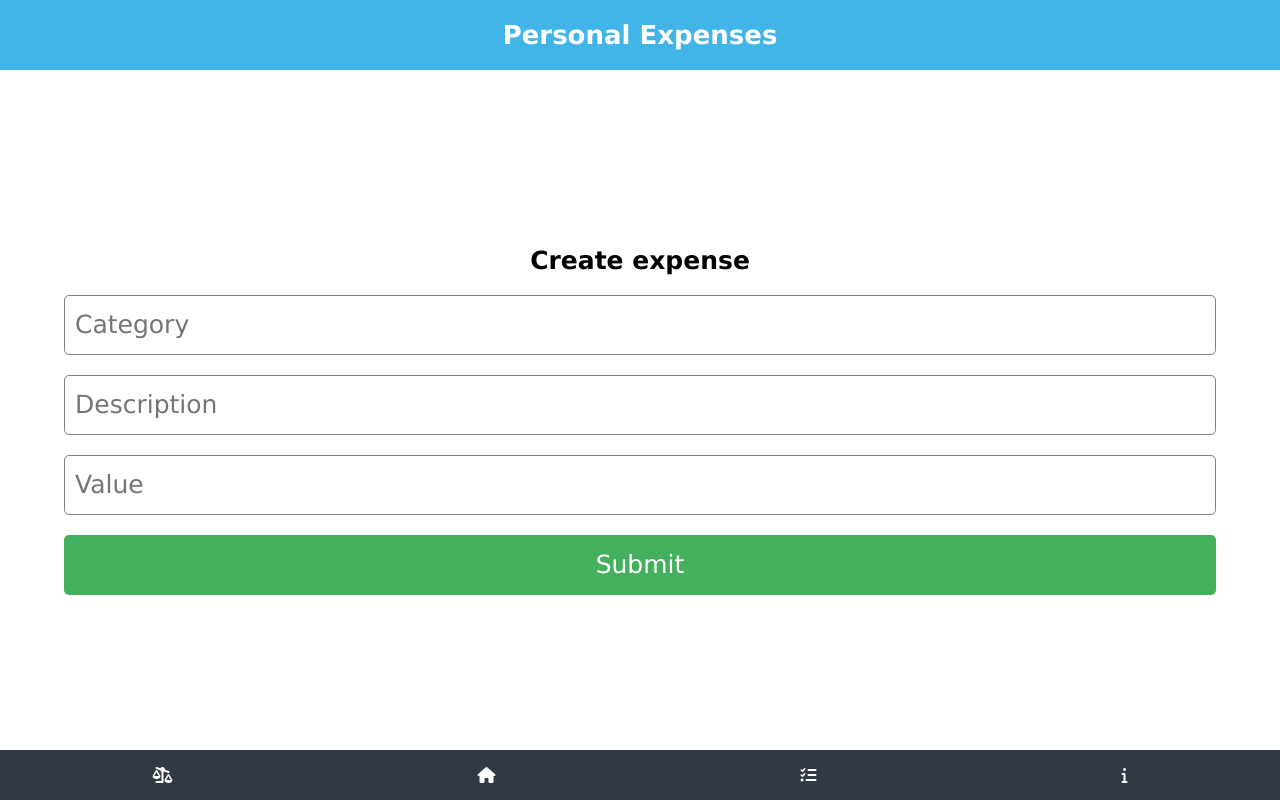
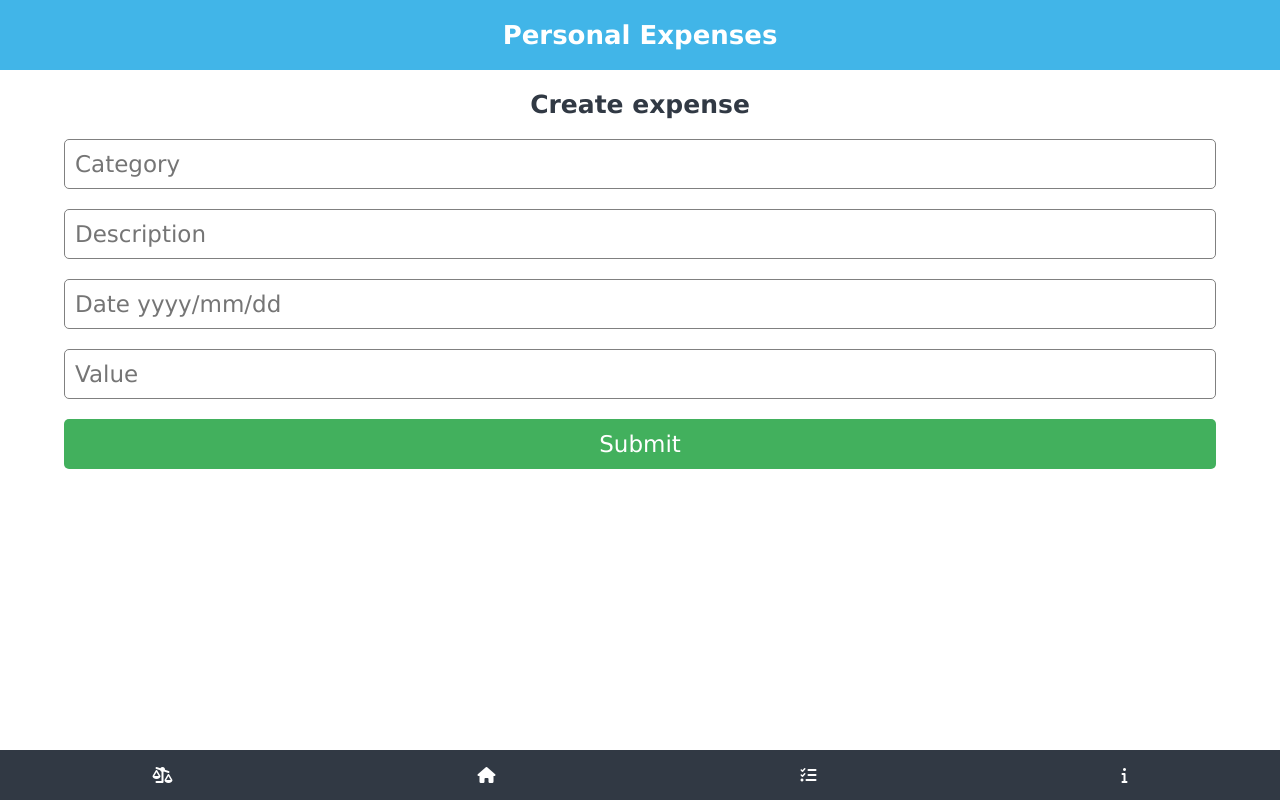
Before and after one commit to tadeuasarro/track-app, a React (Create React App) app: page /measures in a window 1280 px wide. Both pictures are taken after a click on the button "Login". Built offline with nearby package versions, Linux system fonts and the light colour scheme.

Commit message:
Finish the measures screen for the time being

```diff
--- a/src/components/measures/Measures.js
+++ b/src/components/measures/Measures.js
@@ -8,6 +8,7 @@ const Measures = () => (
       <form className="measures-form">
         <input className="measures-form-input" placeholder="Category" />
         <input className="measures-form-input" placeholder="Description" />
+        <input className="measures-form-input" placeholder="Date yyyy/mm/dd" />
         <input className="measures-form-input" placeholder="Value" />
         <button className="measures-form-button" type="button">Submit</button>
       </form>
--- a/src/components/measures/measures.css
+++ b/src/components/measures/measures.css
@@ -2,7 +2,7 @@
   display: flex;
   flex-direction: column;
   align-items: center;
-  justify-content: center;
+  justify-content: start;
   height: calc(100vh - 120px);
 }
 
@@ -16,10 +16,10 @@
 
 .measures-form-input,
 .measures-form-button {
-  height: 60px;
+  height: 50px;
   width: 90%;
   border-radius: 5px;
-  font-size: 25px;
+  font-size: 23px;
 }
 
 .measures-form-input {
@@ -39,4 +39,5 @@
   padding: 20px;
   text-align: center;
   font-size: 25px;
+  color: #313944;
 }
```
